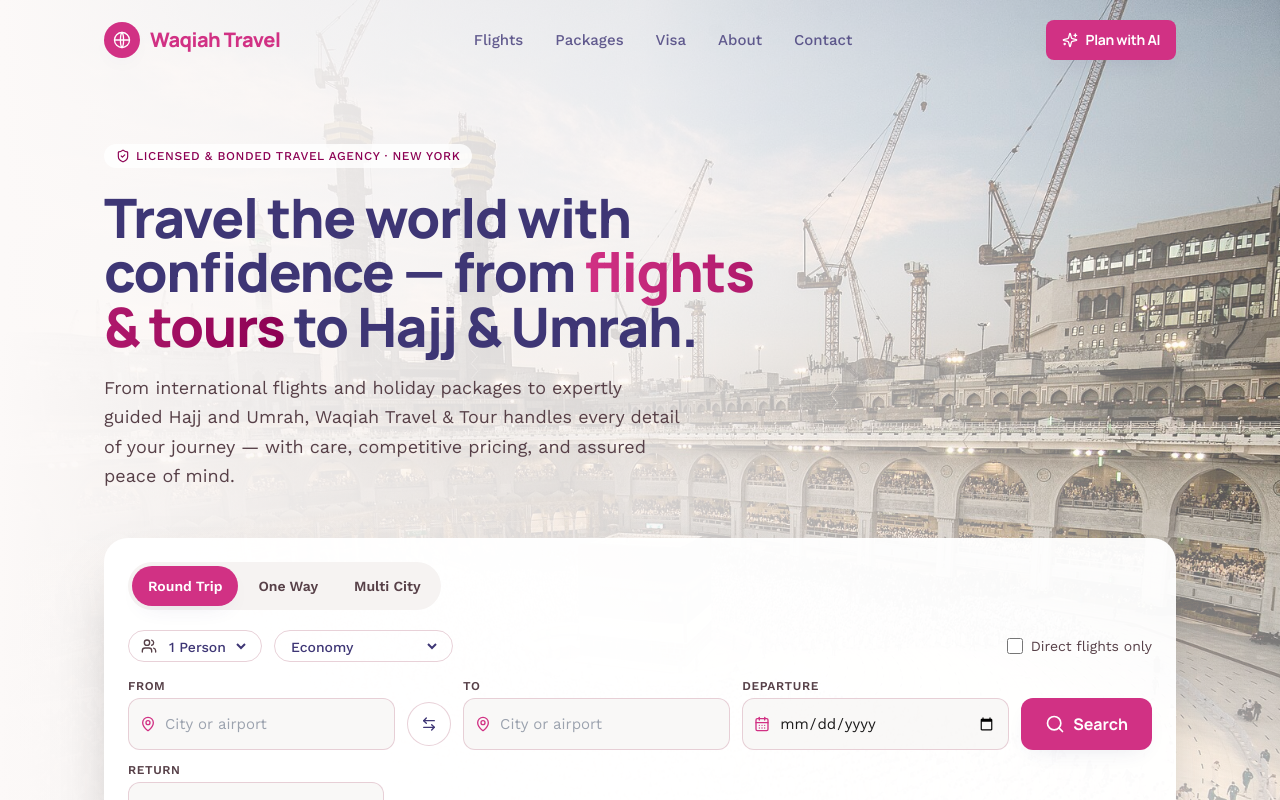
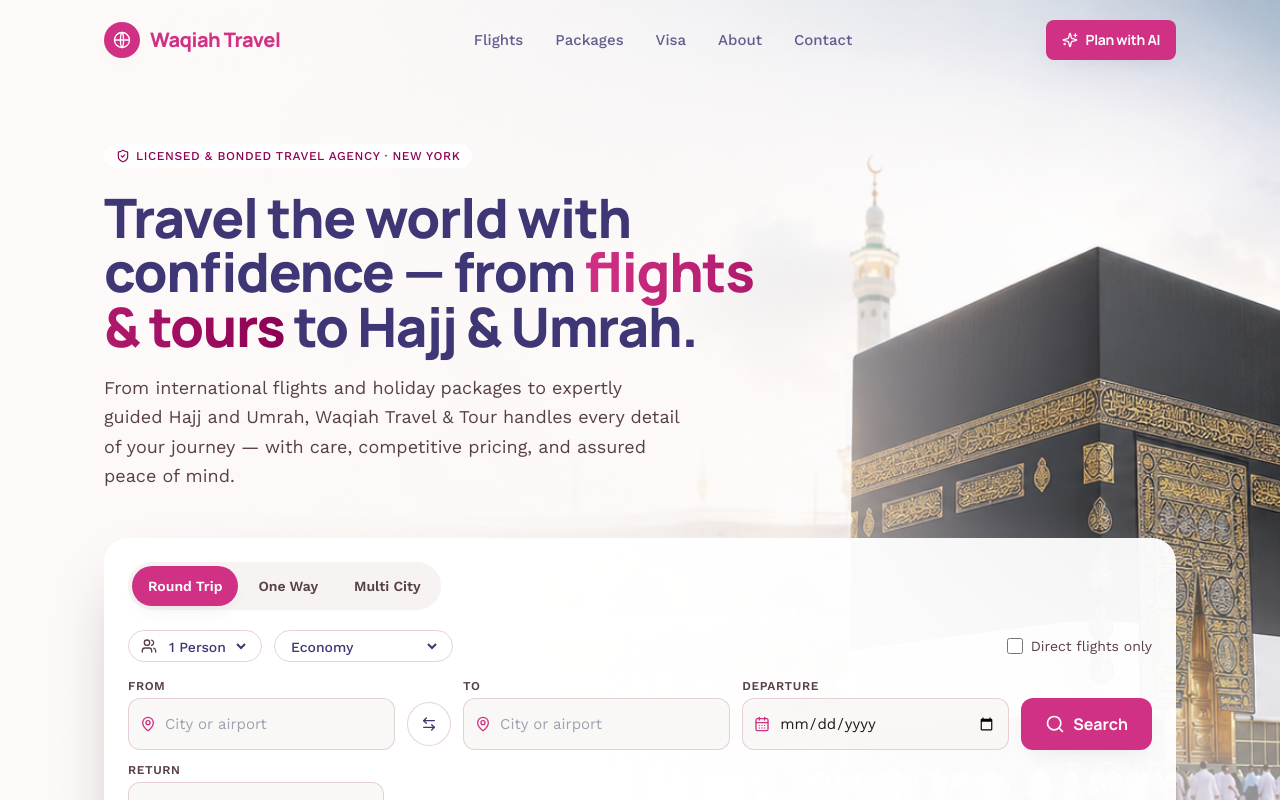
Before and after one commit to majedulhoque1/Waqiah-website.prototype, a React (Vite) app in the folder stitch_waqiah_travel_digital_presence/: page / in a window 1280 px wide. Shown: the top 800 px of the page. Built offline with nearby package versions, Linux system fonts and the light colour scheme.

Commit message:
Update home hero image

```diff
--- a/stitch_waqiah_travel_digital_presence/src/data/packages.ts
+++ b/stitch_waqiah_travel_digital_presence/src/data/packages.ts
@@ -73,7 +73,7 @@ export const PACKAGES: TravelPackage[] = [
     hotel: "Pullman ZamZam Makkah & Madinah Mövenpick",
     distance: "Haram-facing · 0 min walk",
     image:
-      "/hero-makkah.jpg",
+      "/hero-makkah.png",
     highlights: ["Connecting family rooms", "Child-friendly itinerary", "Flexible departure dates", "Dedicated coordinator"],
   },
   {
--- a/stitch_waqiah_travel_digital_presence/src/pages/Home.tsx
+++ b/stitch_waqiah_travel_digital_presence/src/pages/Home.tsx
@@ -49,11 +49,11 @@ export default function Home() {
       <section className="relative isolate overflow-hidden pb-28 pt-28 lg:pb-40 lg:pt-36">
         <div className="absolute inset-0 -z-10">
           <img
-            src="/hero-makkah.jpg"
+            src="/hero-makkah.png"
             alt=""
             className="h-full w-full object-cover object-center"
           />
-          <div className="absolute inset-0 bg-gradient-to-r from-surface via-surface/85 to-surface/30" />
+          <div className="absolute inset-0 bg-gradient-to-r from-surface/85 via-surface/55 to-surface/0" />
           <div className="absolute inset-0 bg-gradient-to-t from-surface via-transparent to-transparent" />
         </div>
 
```
Also changed, not shown: stitch_waqiah_travel_digital_presence/public/hero-makkah.png (added).
